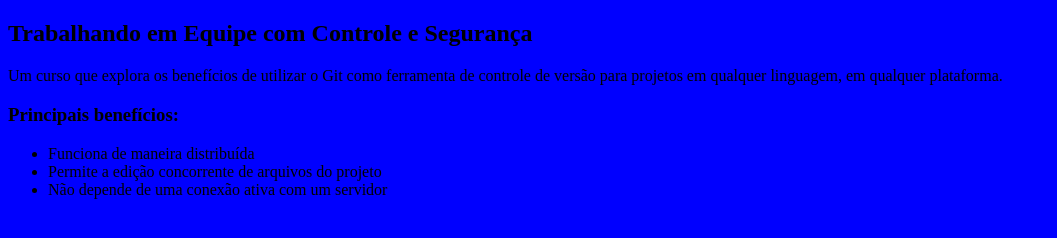
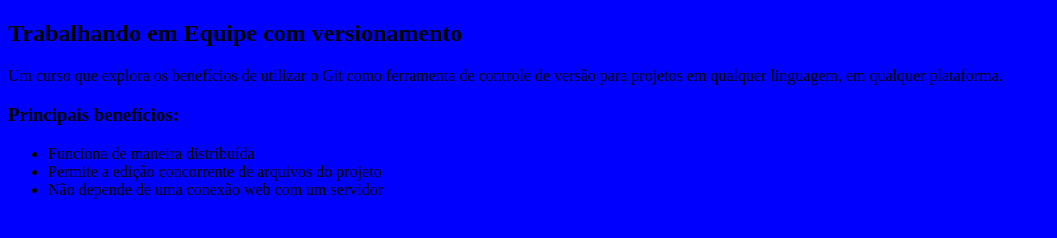
Before and after one commit to FilipeMata/git-sample, a plain HTML site: page index.html in a window 1280 px wide. Shown: the part 46-284 px from the top of the page, without its empty margins (0-1057 px from the left). Drawn offline with Linux system fonts and the light colour scheme.

Commit message:
alteracoes no index

```diff
--- a/index.html
+++ b/index.html
@@ -4,7 +4,7 @@
     </head>
     <body>
         <h1>Git</h1>
-        <h2>Trabalhando em Equipe com Controle e Segurança</h2>
+        <h2>Trabalhando em Equipe com versionamento</h2>
 
         <p>Um curso que explora os benefícios de utilizar o Git como ferramenta de controle de versão para projetos em qualquer linguagem, em qualquer plataforma.</p>
 
@@ -12,7 +12,7 @@
         <ul>
             <li>Funciona de maneira distribuída</li>
             <li>Permite a edição concorrente de arquivos do projeto</li>
-            <li>Não depende de uma conexão ativa com um servidor</li>
+            <li>Não depende de uma conexão web com um servidor</li>
         </ul>
     </body>
 </html>
```
